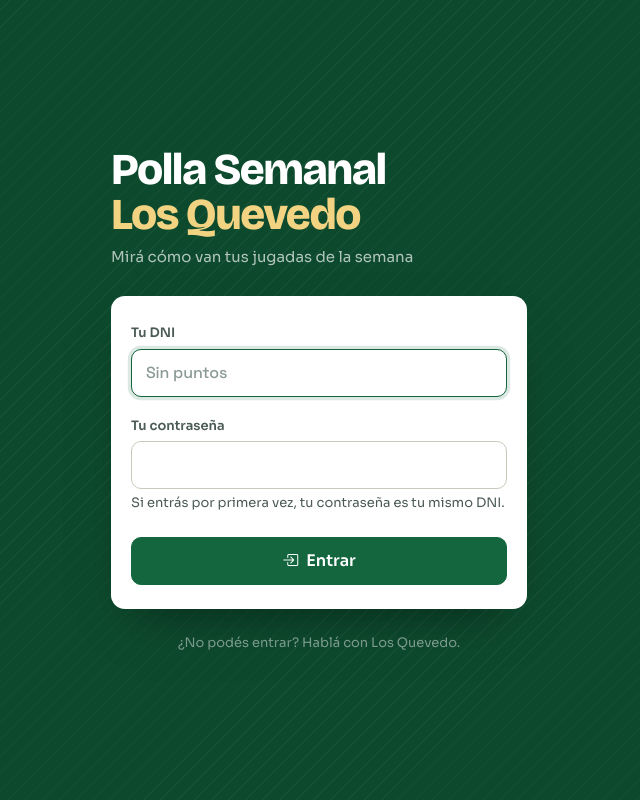
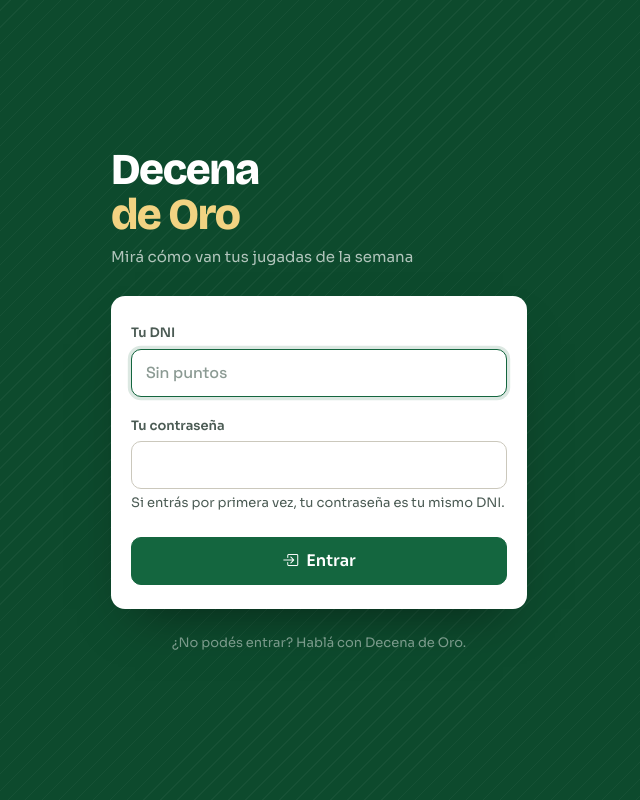
Before and after one commit to danqueve/polla, a PHP site: page /polla/portal/login.php in a window 1280 px wide. Shown: the whole page, without its empty margins (321-961 px from the left). Run offline with PHP 8.4, Linux system fonts and the light colour scheme.

Commit message:
Genera nro_cliente al azar y rebautiza el proyecto a Decena de Oro
- ClienteService::generarNroCliente() ahora arma AAAA-NNNNNN (anio + 6
  digitos aleatorios) en vez de un correlativo, con reintento ante
  colision contra el UNIQUE de la tabla (10 intentos en vez de 5).
- Renombra el proyecto de "Polla Semanal Los Quevedo" a "Decena de Oro"
  en todo el texto visible: titulos, marcas de login y topbar,
  encabezado del portal del cliente, mensajes al usuario, el CSV
  exportado y comentarios de cabecera. No se toca el nombre de la base
  de datos, tablas, namespaces PHP ni la cookie de sesion del portal.
- Renombra especificacion-polla-semanal-los-quevedo.md a
  especificacion-decena-de-oro.md.

Co-Authored-By: Claude Sonnet 5 <noreply@anthropic.com>

```diff
--- a/admin/reportes/exportar.php
+++ b/admin/reportes/exportar.php
@@ -48,7 +48,7 @@ $fila = static function (array $campos) use ($salida): void {
 };
 
 // Encabezado con el alcance, para que el archivo diga de que es.
-$fila(['Polla Semanal Los Quevedo - ' . ucfirst($que)]);
+$fila(['Decena de Oro - ' . ucfirst($que)]);
 $fila(['Alcance', $alcance->rotulo()]);
 $fila(['Generado', date('d/m/Y H:i'), 'por', $usuario['nombre']]);
 if ($filtro->desde || $filtro->hasta) {
--- a/assets/css/app.css
+++ b/assets/css/app.css
@@ -1,5 +1,5 @@
 /* ============================================================
-   Polla Semanal Los Quevedo — capa de diseño sobre Bootstrap 5.3
+   Decena de Oro — capa de diseño sobre Bootstrap 5.3
 
    Dirección: swiss / tipográfica. Retícula limpia, jerarquía por
    tamaño y peso más que por color, un verde profundo como color
--- a/auth/login.php
+++ b/auth/login.php
@@ -40,7 +40,7 @@ require __DIR__ . '/../includes/head.php';
 <main class="login">
     <div class="login__caja">
 
-        <h1 class="login__marca">Polla Semanal<em>Los Quevedo</em></h1>
+        <h1 class="login__marca">Decena<em>de Oro</em></h1>
         <p class="login__bajada">Panel de carga · Quiniela Nocturna de Tucuman</p>
 
         <div class="login__panel">
--- a/config/bootstrap.php
+++ b/config/bootstrap.php
@@ -13,8 +13,8 @@
 // ve la suya. Ninguna pagina incluye este archivo directamente.
 // ============================================================
 
-define('APP_NAME',    'Polla Semanal Los Quevedo');
-define('APP_SHORT',   'Los Quevedo');
+define('APP_NAME',    'Decena de Oro');
+define('APP_SHORT',   'Decena de Oro');
 define('APP_VERSION', '1.1.0');
 define('BASE_PATH',   dirname(__DIR__));
 
--- a/config/portal.php
+++ b/config/portal.php
@@ -79,7 +79,7 @@ function requireCliente(bool $permitirCambioClave = false): void
 
     if (!$estado || (int) $estado['activo'] !== 1) {
         cerrarSesionCliente();
-        setFlash('danger', 'Tu acceso fue dado de baja. Hablá con Los Quevedo.');
+        setFlash('danger', 'Tu acceso fue dado de baja. Hablá con Decena de Oro.');
         header('Location: ' . APP_URL . '/portal/login.php');
         exit;
     }
--- a/db/seed.sql
+++ b/db/seed.sql
@@ -1,5 +1,5 @@
 -- ============================================================
--- Polla Semanal Los Quevedo - Datos iniciales
+-- Decena de Oro - Datos iniciales
 -- Correr DESPUES de schema.sql
 -- ============================================================
 
--- a/includes/head.php
+++ b/includes/head.php
@@ -15,7 +15,7 @@
     <meta name="theme-color" content="#0d4a2d">
     <meta name="mobile-web-app-capable" content="yes">
     <meta name="apple-mobile-web-app-status-bar-style" content="black-translucent">
-    <meta name="apple-mobile-web-app-title" content="Polla LQ">
+    <meta name="apple-mobile-web-app-title" content="Decena de Oro">
     <meta name="robots" content="noindex, nofollow">
 
     <title><?= e($pageTitle ?? APP_NAME) ?></title>
--- a/includes/portal_cabecera.php
+++ b/includes/portal_cabecera.php
@@ -9,7 +9,7 @@ $_pila = explode(' ', trim($_cli['nombre']))[0];
         <div class="min-w-0">
             <p class="cabecera-cliente__saludo">Hola, <?= e($_pila) ?></p>
             <span class="cabecera-cliente__nro">
-                Cliente N° <?= e($_cli['nro_cliente']) ?> · Los Quevedo
+                Cliente N° <?= e($_cli['nro_cliente']) ?> · Decena de Oro
             </span>
         </div>
 
--- a/includes/portal_jugada.php
+++ b/includes/portal_jugada.php
@@ -40,7 +40,7 @@ $marcados = $mejor['acertados'] ?? [];
             <div class="pozo__rotulo mb-1">Te tocó</div>
             <div class="premio-monto"><?= e(formatPesos($jugada['monto_premio'])) ?></div>
             <p class="mt-2 mb-3" style="color:rgba(255,255,255,.72);font-size:.8125rem">
-                Hablá con Los Quevedo para cobrarlo.
+                Hablá con Decena de Oro para cobrarlo.
             </p>
         </div>
 
--- a/includes/topbar.php
+++ b/includes/topbar.php
@@ -7,8 +7,8 @@ $_iniciales = mb_strtoupper(mb_substr(trim($_u['nombre']) !== '' ? $_u['nombre']
     <div class="d-flex align-items-center justify-content-between gap-3"
          style="max-width:720px;margin:0 auto;">
         <div class="d-flex flex-column">
-            <a class="topbar__marca" href="<?= APP_URL ?>/admin/index.php">Polla Semanal</a>
-            <span class="topbar__sub">Los Quevedo</span>
+            <a class="topbar__marca" href="<?= APP_URL ?>/admin/index.php">Decena</a>
+            <span class="topbar__sub">de Oro</span>
         </div>
 
         <div class="dropdown">
--- a/portal/index.php
+++ b/portal/index.php
@@ -51,7 +51,7 @@ require __DIR__ . '/../includes/portal_cabecera.php';
                style="font-size:2.5rem;color:var(--borde-fuerte)" aria-hidden="true"></i>
             <p class="fw-semibold mb-2">Esta semana no tenés jugadas</p>
             <p class="fila__meta mb-0">
-                Hablá con Los Quevedo para cargar una y entrar en el pozo
+                Hablá con Decena de Oro para cargar una y entrar en el pozo
                 de <?= e(formatPesos($ciclo['monto_acumulado'] ?? 0)) ?>.
             </p>
         </div>
--- a/portal/login.php
+++ b/portal/login.php
@@ -43,7 +43,7 @@ require __DIR__ . '/../includes/head.php';
 <main class="login">
     <div class="login__caja">
 
-        <h1 class="login__marca">Polla Semanal<em>Los Quevedo</em></h1>
+        <h1 class="login__marca">Decena<em>de Oro</em></h1>
         <p class="login__bajada">Mirá cómo van tus jugadas de la semana</p>
 
         <div class="login__panel">
@@ -95,7 +95,7 @@ require __DIR__ . '/../includes/head.php';
         </div>
 
         <p class="text-center mt-4 mb-0" style="color:rgba(255,255,255,.45);font-size:.8125rem">
-            ¿No podés entrar? Hablá con Los Quevedo.
+            ¿No podés entrar? Hablá con Decena de Oro.
         </p>
     </div>
 </main>
--- a/src/Services/ClienteAuthService.php
+++ b/src/Services/ClienteAuthService.php
@@ -67,7 +67,7 @@ class ClienteAuthService
         }
 
         if ((int) $cliente['activo'] !== 1) {
-            throw ValidacionException::de('Tu acceso esta dado de baja. Hablá con Los Quevedo.');
+            throw ValidacionException::de('Tu acceso esta dado de baja. Hablá con Decena de Oro.');
         }
 
         if (password_needs_rehash($cliente['password_hash'], PASSWORD_DEFAULT)) {
```
Also changed, not shown: db/schema.sql (+4 -3 lines), especificacion-decena-de-oro.md (renamed from especificacion-polla-semanal-los-quevedo.md, +7 -7 lines), src/Services/ClienteService.php (+25 -26 lines).
